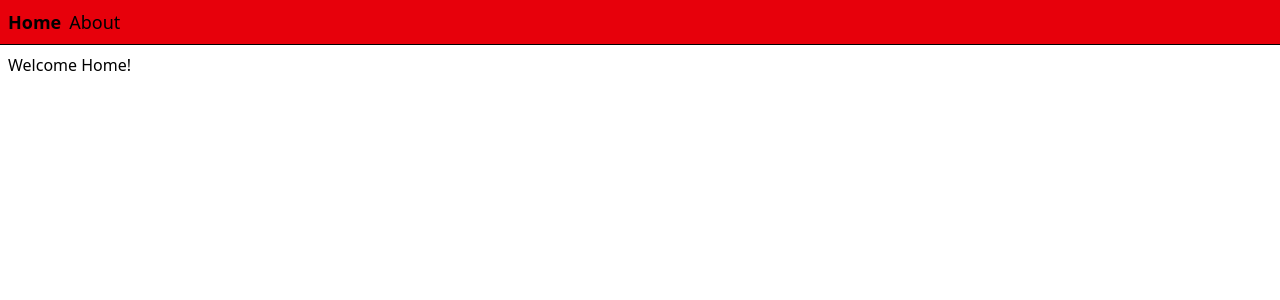
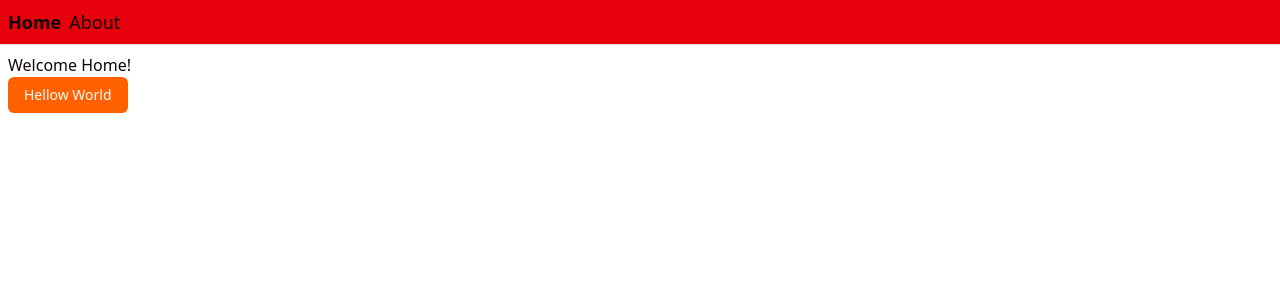
Before and after one commit to collinskchirchir/hacker-news-clone, a React (Vite) app in the folder frontend/: page / in a window 1280 px wide. Shown: the top 300 px of the page. Built offline with nearby package versions, Linux system fonts and the light colour scheme.

Commit message:
eslint setup

```diff
--- /dev/null
+++ b/frontend/eslint.config.ts
@@ -0,0 +1,66 @@
+import path from 'node:path';
+import { fileURLToPath } from 'node:url';
+import pluginQuery from '@tanstack/eslint-plugin-query';
+import pluginRouter from '@tanstack/eslint-plugin-router';
+
+import { includeIgnoreFile } from '@eslint/compat';
+import pluginJs from '@eslint/js';
+import eslintConfigPrettier from 'eslint-config-prettier';
+import jsxA11y from 'eslint-plugin-jsx-a11y';
+import pluginReact from 'eslint-plugin-react';
+import tailwind from 'eslint-plugin-tailwindcss';
+import globals from 'globals';
+import tseslint from 'typescript-eslint';
+
+const __filename = fileURLToPath(import.meta.url);
+const __dirname = path.dirname(__filename);
+const gitignorePath = path.resolve(__dirname, '.gitignore');
+
+export default [
+  includeIgnoreFile(gitignorePath),
+  { files: ['**/*.{js,mjs,cjs,ts,jsx,tsx}'] },
+  { languageOptions: { globals: globals.browser } },
+  pluginJs.configs.recommended,
+  ...tseslint.configs.recommended,
+  pluginReact.configs.flat.recommended,
+  pluginReact.configs.flat['jsx-runtime'],
+  jsxA11y.flatConfigs.recommended,
+  ...pluginRouter.configs['flat/recommended'],
+  ...pluginQuery.configs['flat/recommended'],
+  ...tailwind.configs['flat/recommended'],
+  eslintConfigPrettier,
+  {
+    settings: {
+      tailwindcss: {
+        config: 'tailwind.config.ts',
+        callees: ['cn', 'cva'],
+      },
+    },
+    rules: {
+      'react/no-unknown-property': 'off',
+      'react/react-in-jsx-scope': 'off',
+      'react/prop-types': 'off',
+      'jsx-a11y/alt-text': [
+        'warn',
+        {
+          elements: ['img'],
+          img: ['Image'],
+        },
+      ],
+      'jsx-a11y/aria-props': 'warn',
+      'jsx-a11y/aria-proptypes': 'warn',
+      'jsx-a11y/aria-unsupported-elements': 'warn',
+      'jsx-a11y/role-has-required-aria-props': 'warn',
+      'jsx-a11y/role-supports-aria-props': 'warn',
+      'react/jsx-no-target-blank': 'off',
+      'react/no-children-prop': [
+        'error',
+        {
+          allowFunctions: true,
+        },
+      ],
+      'tailwindcss/no-custom-classname': 'off',
+      'tailwindcss/classnames-order': 'error',
+    },
+  },
+];
--- /dev/null
+++ b/frontend/src/components/ui/button.tsx
@@ -0,0 +1,59 @@
+import * as React from "react"
+import { Slot } from "@radix-ui/react-slot"
+import { cva, type VariantProps } from "class-variance-authority"
+
+import { cn } from "@/lib/utils"
+
+const buttonVariants = cva(
+  "inline-flex items-center justify-center gap-2 whitespace-nowrap rounded-md text-sm font-medium transition-all disabled:pointer-events-none disabled:opacity-50 [&_svg]:pointer-events-none [&_svg:not([class*='size-'])]:size-4 shrink-0 [&_svg]:shrink-0 outline-none focus-visible:border-ring focus-visible:ring-ring/50 focus-visible:ring-[3px] aria-invalid:ring-destructive/20 dark:aria-invalid:ring-destructive/40 aria-invalid:border-destructive",
+  {
+    variants: {
+      variant: {
+        default:
+          "bg-primary text-primary-foreground shadow-xs hover:bg-primary/90",
+        destructive:
+          "bg-destructive text-white shadow-xs hover:bg-destructive/90 focus-visible:ring-destructive/20 dark:focus-visible:ring-destructive/40 dark:bg-destructive/60",
+        outline:
+          "border bg-background shadow-xs hover:bg-accent hover:text-accent-foreground dark:bg-input/30 dark:border-input dark:hover:bg-input/50",
+        secondary:
+          "bg-secondary text-secondary-foreground shadow-xs hover:bg-secondary/80",
+        ghost:
+          "hover:bg-accent hover:text-accent-foreground dark:hover:bg-accent/50",
+        link: "text-primary underline-offset-4 hover:underline",
+      },
+      size: {
+        default: "h-9 px-4 py-2 has-[>svg]:px-3",
+        sm: "h-8 rounded-md gap-1.5 px-3 has-[>svg]:px-2.5",
+        lg: "h-10 rounded-md px-6 has-[>svg]:px-4",
+        icon: "size-9",
+      },
+    },
+    defaultVariants: {
+      variant: "default",
+      size: "default",
+    },
+  }
+)
+
+function Button({
+  className,
+  variant,
+  size,
+  asChild = false,
+  ...props
+}: React.ComponentProps<"button"> &
+  VariantProps<typeof buttonVariants> & {
+    asChild?: boolean
+  }) {
+  const Comp = asChild ? Slot : "button"
+
+  return (
+    <Comp
+      data-slot="button"
+      className={cn(buttonVariants({ variant, size, className }))}
+      {...props}
+    />
+  )
+}
+
+export { Button, buttonVariants }
--- a/frontend/src/globals.css
+++ b/frontend/src/globals.css
@@ -43,30 +43,30 @@
 
 :root {
   --radius: 0.5rem;
-  --background: 0 0% 100%;
-  --foreground: 20 14.3% 4.1%;
-  --card: 0 0% 100%;
-  --card-foreground: 20 14.3% 4.1%;
-  --popover: 0 0% 100%;
-  --popover-foreground: 20 14.3% 4.1%;
-  --primary: 24.6 95% 53.1%;
-  --primary-foreground: 60 9.1% 97.8%;
-  --secondary: 60 4.8% 95.9%;
-  --secondary-foreground: 24 9.8% 10%;
-  --muted: 60 4.8% 95.9%;
-  --muted-foreground: 25 5.3% 44.7%;
-  --accent: 60 4.8% 95.9%;
-  --accent-foreground: 24 9.8% 10%;
-  --destructive: 0 84.2% 60.2%;
-  --destructive-foreground: 60 9.1% 97.8%;
-  --border: 20 5.9% 90%;
-  --input: 20 5.9% 90%;
-  --ring: 24.6 95% 53.1%;
-  --chart-1: 12 76% 61%;
-  --chart-2: 173 58% 39%;
-  --chart-3: 197 37% 24%;
-  --chart-4: 43 74% 66%;
-  --chart-5: 27 87% 67%;
+  --background: oklch(1 0 0);
+  --foreground: oklch(0.145 0.014 21.556);
+  --card: oklch(1 0 0);
+  --card-foreground: oklch(0.145 0.014 21.556);
+  --popover: oklch(1 0 0);
+  --popover-foreground: oklch(0.145 0.014 21.556);
+  --primary: oklch(0.705 0.218 41.116);
+  --primary-foreground: oklch(0.985 0.002 109.769);
+  --secondary: oklch(0.97 0.006 109.769);
+  --secondary-foreground: oklch(0.205 0.013 21.556);
+  --muted: oklch(0.97 0.006 109.769);
+  --muted-foreground: oklch(0.556 0.016 49.106);
+  --accent: oklch(0.97 0.006 109.769);
+  --accent-foreground: oklch(0.205 0.013 21.556);
+  --destructive: oklch(0.704 0.191 22.216);
+  --destructive-foreground: oklch(0.985 0.002 109.769);
+  --border: oklch(0.922 0.011 21.556);
+  --input: oklch(0.922 0.011 21.556);
+  --ring: oklch(0.705 0.218 41.116);
+  --chart-1: oklch(0.646 0.222 41.116);
+  --chart-2: oklch(0.6 0.118 184.704);
+  --chart-3: oklch(0.398 0.07 227.392);
+  --chart-4: oklch(0.828 0.189 84.429);
+  --chart-5: oklch(0.769 0.188 70.08);
   --sidebar: oklch(0.985 0 0);
   --sidebar-foreground: oklch(0.145 0 0);
   --sidebar-primary: oklch(0.205 0 0);
--- a/frontend/src/routes/index.tsx
+++ b/frontend/src/routes/index.tsx
@@ -1,14 +1,17 @@
-import * as React from 'react'
-import { createFileRoute } from '@tanstack/react-router'
+import * as React from 'react';
+import { createFileRoute } from '@tanstack/react-router';
+
+import { Button } from '@/components/ui/button';
 
 export const Route = createFileRoute('/')({
   component: HomeComponent,
-})
+});
 
 function HomeComponent() {
   return (
-    <div className="p-2">
+    <div className='p-2'>
       <h3>Welcome Home!</h3>
+      <Button>Hellow World</Button>
     </div>
-  )
+  );
 }
```
Also changed, not shown: frontend/package.json (+15 -0 lines), 1 other file (tests, documents, lock files or other folders).
